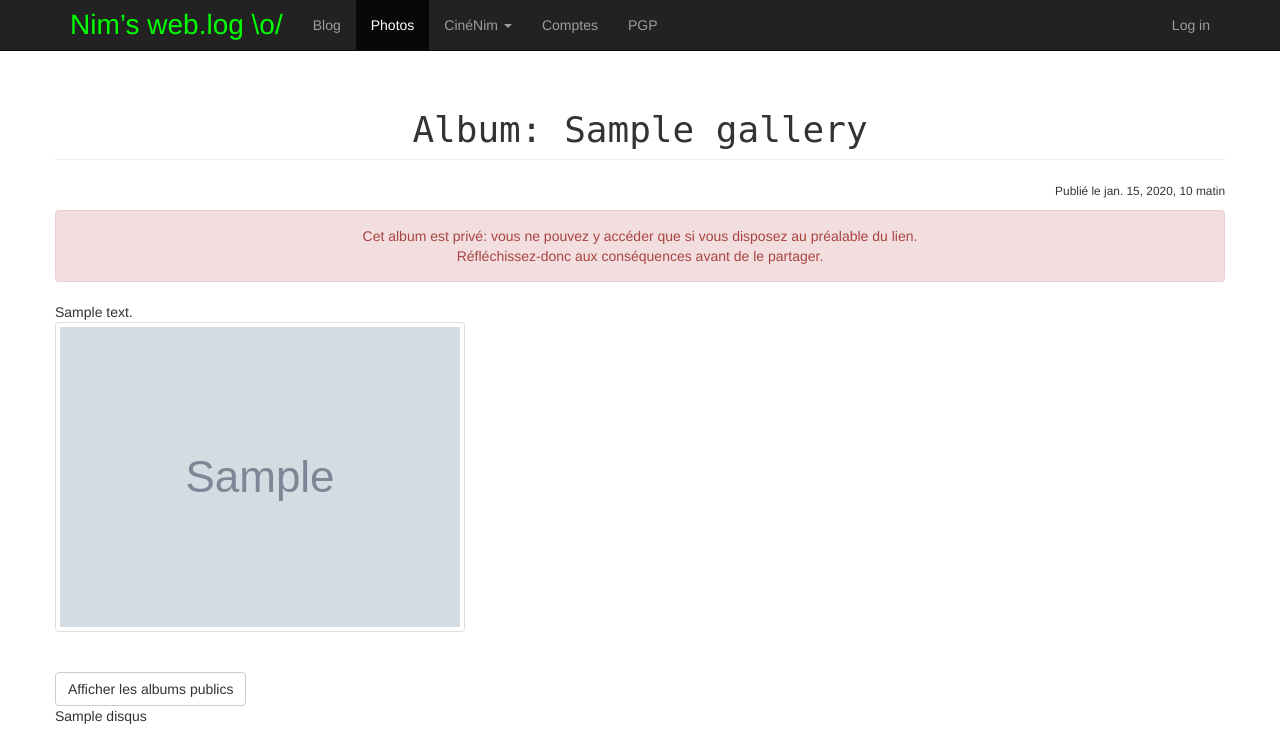
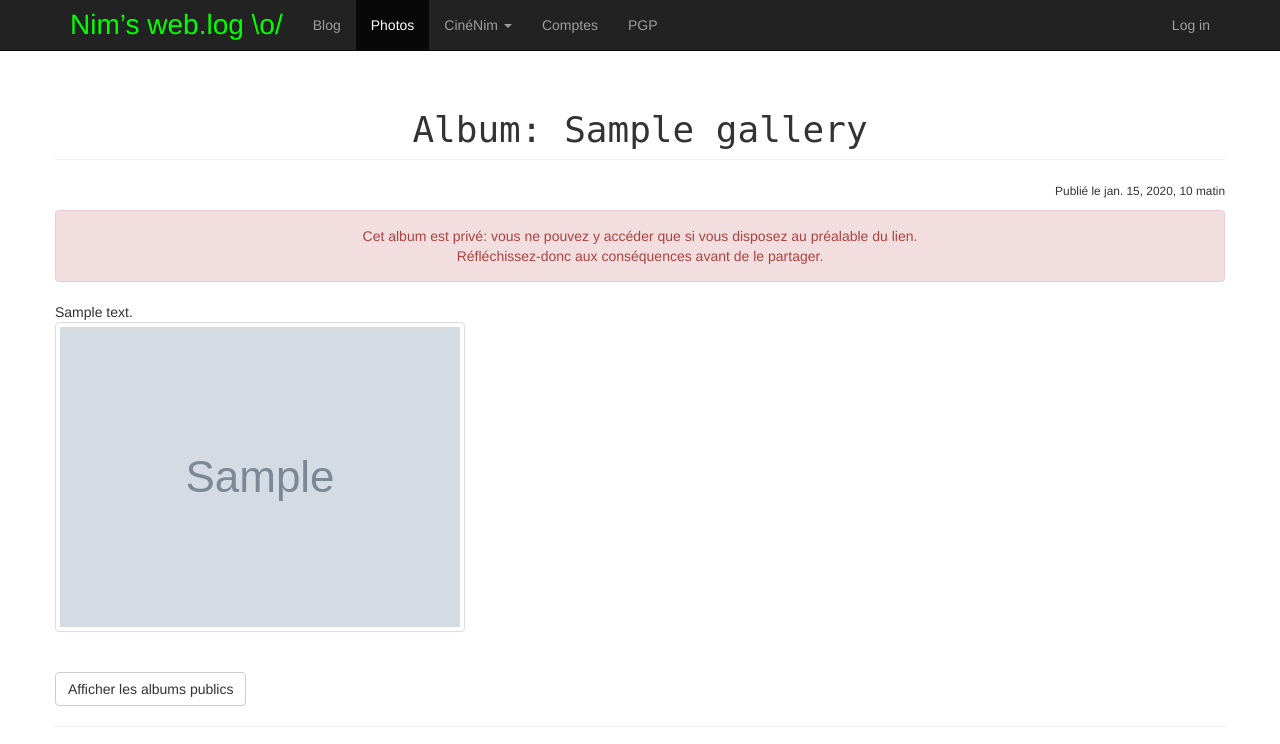
Before and after one commit to nim65s/django-perso, a Django app: template perso/templates/photologue/gallery_detail.html in a window 1280 px wide. Shown: the top 744 px of the page. Run offline with Django 3.2, Linux system fonts and the light colour scheme; the template is opened without the code that fills it: most values are stand-ins (such as "Sample title", 1, 10 or a date in 2020); grey boxes marked "Sample" are stand-in pictures; parts of the project's set-up code (start-up, migrations or seed data) failed here and were passed over; some libraries are stand-ins or nearby versions.

Commit message:
suppression de disqus

```diff
--- a/perso/settings.py
+++ b/perso/settings.py
@@ -60,7 +60,6 @@ INSTALLED_APPS = [
     'django.contrib.staticfiles',
     'cine',
     'comptes',
-    'django-disqus',
     'bootstrap3',
     'photologue',
     'sortedm2m',
--- a/perso/templates/photologue/gallery_detail.html
+++ b/perso/templates/photologue/gallery_detail.html
@@ -19,5 +19,4 @@
     </div>
     <br>
     <div><a href="{% url 'photologue:gallery-list' %}" class="btn btn-default">Afficher les albums publics</a></div>
-    {{ disqus }}
 {% endblock %}
--- a/perso/templates/photologue/photo_detail.html
+++ b/perso/templates/photologue/photo_detail.html
@@ -29,5 +29,4 @@
             {% endif %}
         </div>
     </div>
-    {{ disqus }}
 {% endblock %}
```
Also changed, not shown: 1 other file.
